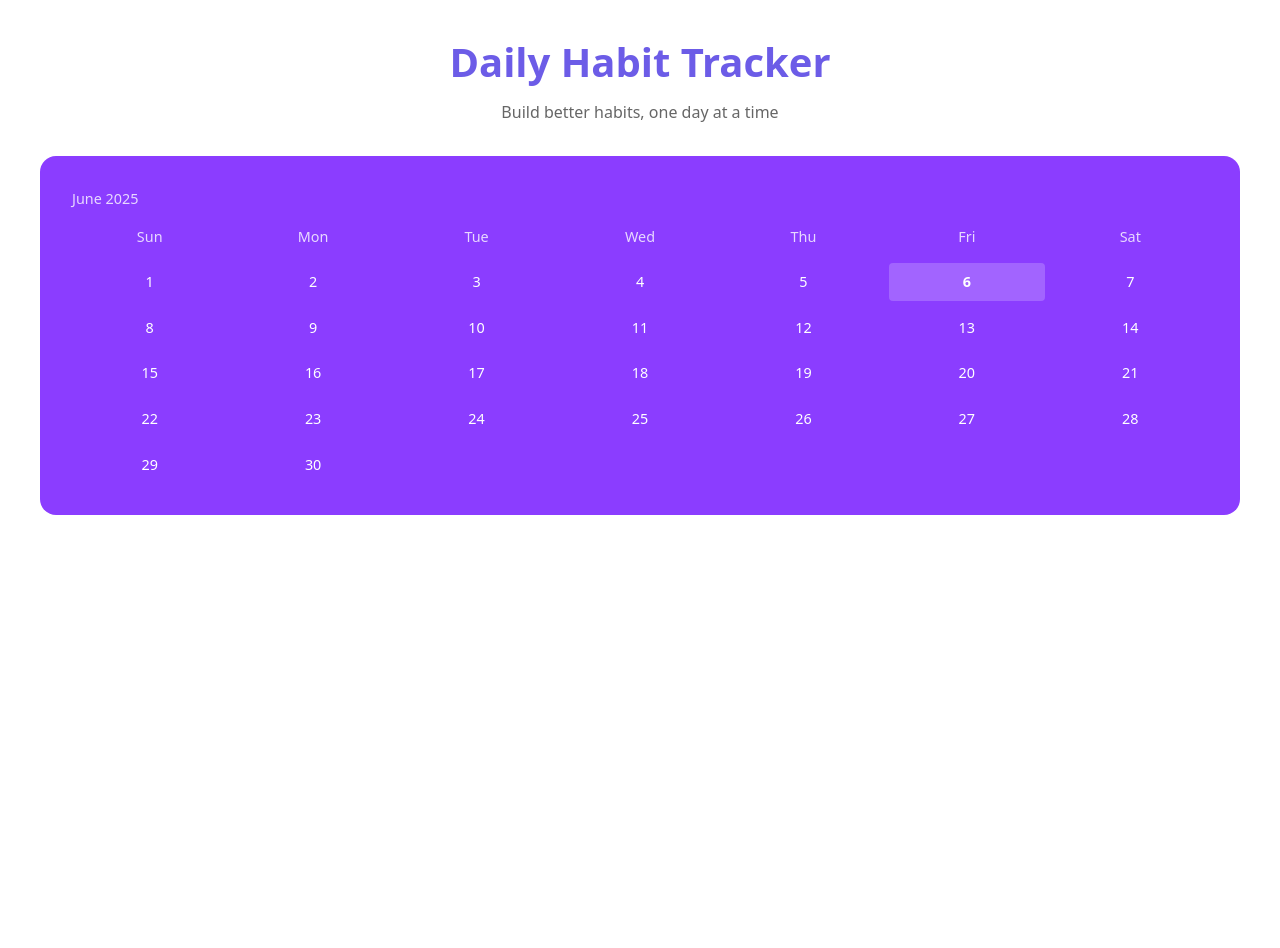
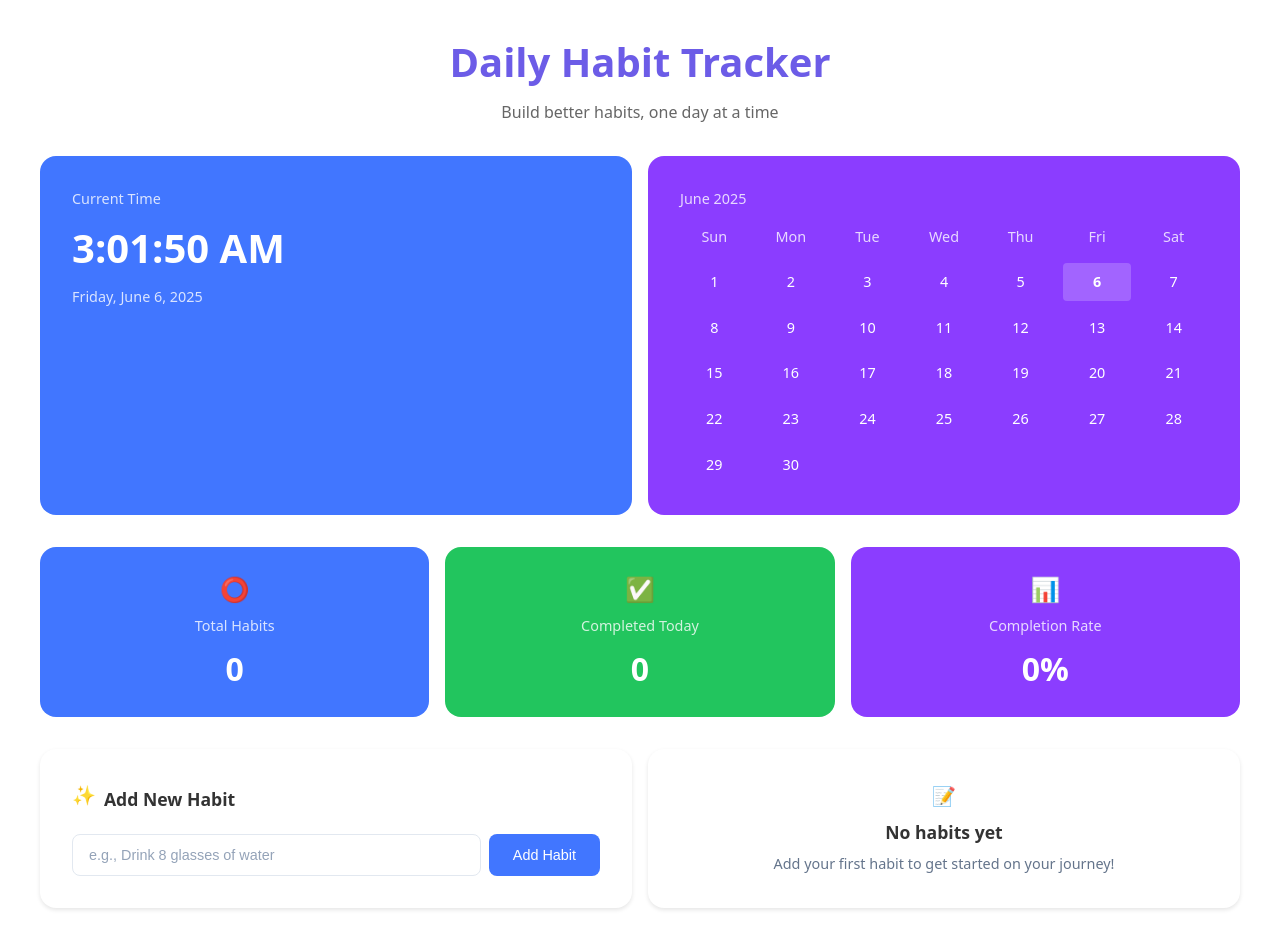
Before and after one commit to kyeisho12/HabitApp, a React (Vite) app: page / in a window 1280 px wide. Shown: the top 948 px of the page. Before the commit the page ends 800 px from the top, so only its background shows below. Built offline with nearby package versions, Linux system fonts and the light colour scheme.

Commit message:
Completed time component implementation and overall structure. Added habit list functionality using .map() method for basic list display. Used unordered list to display added habits

```diff
--- a/src/App.jsx
+++ b/src/App.jsx
@@ -2,12 +2,16 @@ import { useState } from "react";
 import './CSS/index.css';
 import Header from './components/header';
 import DateTime from './components/DateTime';
+import Status from './components/Status';
+import HabitForm from "./components/HabitForm";
 
 function App() {
   return (
     <div className="container">
       <Header />
       <DateTime/>
+      <Status/>
+      <HabitForm/>
     </div>
   );
 }
--- /dev/null
+++ b/src/CSS/HabitForm.css
@@ -0,0 +1,90 @@
+.habit-container {
+    display: flex;
+    gap: 1rem;
+    margin-bottom: 1rem;
+}
+
+.habit-form, .habit-window {
+    background: white;
+    border-radius: 16px;
+    padding: 2rem;
+    box-shadow: 0 2px 4px rgba(0, 0, 0, 0.1);
+    flex: 1;
+}
+
+.habit-form {
+    display: flex;
+    flex-direction: column;
+    align-items: flex-start;
+    gap: 1rem;
+}
+
+.habit-form h2 {
+    font-size: 1.1rem;
+    color: #333;
+    margin: 0;
+    display: flex;
+    align-items: center;
+    gap: 0.5rem;
+}
+
+.input-container {
+    width: 100%;
+    display: flex;
+    gap: 0.5rem;
+}
+
+.input-container input {
+    flex: 1;
+    padding: 0.75rem 1rem;
+    border: 1px solid #e2e8f0;
+    border-radius: 8px;
+    font-size: 0.9rem;
+    outline: none;
+}
+
+.input-container input::placeholder {
+    color: #94a3b8;
+}
+
+.input-container button {
+    background-color: #4176ff;
+    color: white;
+    border: none;
+    border-radius: 8px;
+    padding: 0.75rem 1.5rem;
+    font-size: 0.9rem;
+    cursor: pointer;
+    transition: background-color 0.2s;
+}
+
+.input-container button:hover {
+    background-color: #2563eb;
+}
+
+.habit-window {
+    display: flex;
+    flex-direction: column;
+    align-items: center;
+    justify-content: center;
+    text-align: center;
+}
+
+.habit-window h2 {
+    color: #333;
+    font-size: 1.1rem;
+    margin: 0;
+    margin-bottom: 0.5rem;
+}
+
+.habit-window p {
+    color: #64748b;
+    font-size: 0.9rem;
+    margin: 0;
+}
+
+.icon {
+    font-size: 1.2rem;
+    display: inline-flex;
+    margin-bottom: 0.5rem;
+}
--- /dev/null
+++ b/src/CSS/Status.css
@@ -0,0 +1,47 @@
+.status-container {
+  display: flex;
+  gap: 1rem;
+  margin-bottom: 2rem;
+}
+
+.status-card {
+  flex: 1;
+  padding: 1.5rem;
+  border-radius: 16px;
+  color: white;
+  display: flex;
+  flex-direction: column;
+  align-items: center;
+  text-align: center;
+}
+
+.total-habits {
+  background-color: #4176ff;
+}
+
+.completed-habits {
+  background-color: #22c55e;
+}
+
+.completion-rate {
+  background-color: #8b3dff;
+}
+
+.status-card .icon {
+  font-size: 1.5rem;
+  margin-bottom: 0.5rem;
+}
+
+.status-card h2 {
+  font-size: 0.9rem;
+  font-weight: 400;
+  margin: 0;
+  opacity: 0.8;
+  margin-bottom: 0.5rem;
+}
+
+.status-card .count {
+  font-size: 2rem;
+  font-weight: 700;
+  margin: 0;
+}
--- a/src/components/DateTime.jsx
+++ b/src/components/DateTime.jsx
@@ -42,7 +42,16 @@ export default function DateTime() {
 
     return (
         <div className="datetime-container">
-
+            <div className="time">
+                <h2>Current Time</h2>
+                <p>{currentTime.toLocaleTimeString()}</p>
+                <small>{currentTime.toLocaleDateString('en-US', {
+                    weekday: 'long',
+                    year: 'numeric',
+                    month: 'long',
+                    day: 'numeric'
+                })}</small>
+            </div>
            <div className="date">
                 <h2>{currentTime.toLocaleDateString('en-US', {
                     month: 'long',
--- /dev/null
+++ b/src/components/HabitForm.jsx
@@ -0,0 +1,56 @@
+import '../CSS/HabitForm.css';
+import React from 'react';
+
+export default function HabitForm() {
+    const [habit, setHabit] = React.useState([]);
+    const [inputValue, setInputValue] = React.useState('');
+
+    function handleSubmit(e) {
+        e.preventDefault();
+        if (!inputValue.trim()) return;
+
+        setHabit(prevHabit => {
+            const newHabits = [...prevHabit, inputValue];
+            console.log("Updated habits:", newHabits);
+            return newHabits;
+        });
+        setInputValue('');
+    }
+
+    return (
+        <div className="habit-container">
+            <form className="habit-form" onSubmit={handleSubmit}>
+                <h2>
+                    <span className="icon">✨</span>
+                    Add New Habit
+                </h2>
+                <div className="input-container">
+                    <input
+                        type="text"
+                        placeholder="e.g., Drink 8 glasses of water"
+                        required
+                        value={inputValue}
+                        onChange={(e) => setInputValue(e.target.value)}
+                    />
+                    <button type="submit">Add Habit</button>
+                </div>
+            </form>
+
+            <div className="habit-window">
+                {habit.length === 0 ? (
+                    <div>
+                        <span className="icon">📝</span>
+                        <h2>No habits yet</h2>
+                        <p>Add your first habit to get started on your journey!</p>
+                    </div>
+                ) : (
+                    <ul>
+                        {habit.map((item, index) => (
+                            <li key={index}>{item}</li>
+                        ))}
+                    </ul>
+                )}
+            </div>
+        </div>
+    );
+}
--- /dev/null
+++ b/src/components/Status.jsx
@@ -0,0 +1,25 @@
+import '../CSS/Status.css';
+
+export default function Status() {
+  return (
+    <div className="status-container">
+      <div className="status-card total-habits">
+        <span className="icon">⭕</span>
+        <h2>Total Habits</h2>
+        <p className="count">0</p>
+      </div>
+
+      <div className="status-card completed-habits">
+        <span className="icon">✅</span>
+        <h2>Completed Today</h2>
+        <p className="count">0</p>
+      </div>
+
+      <div className="status-card completion-rate">
+        <span className="icon">📊</span>
+        <h2>Completion Rate</h2>
+        <p className="count">0%</p>
+      </div>
+    </div>
+  );
+}
```
